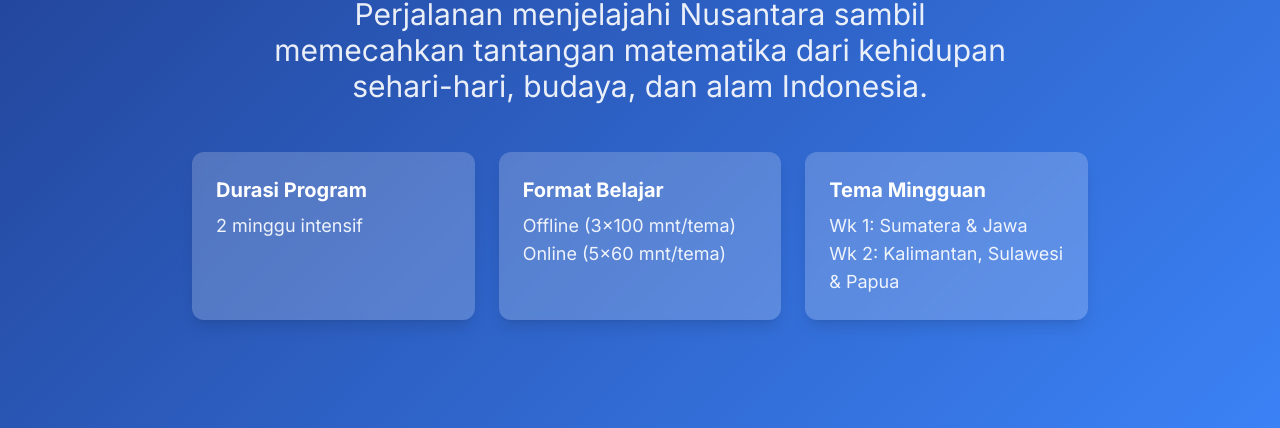
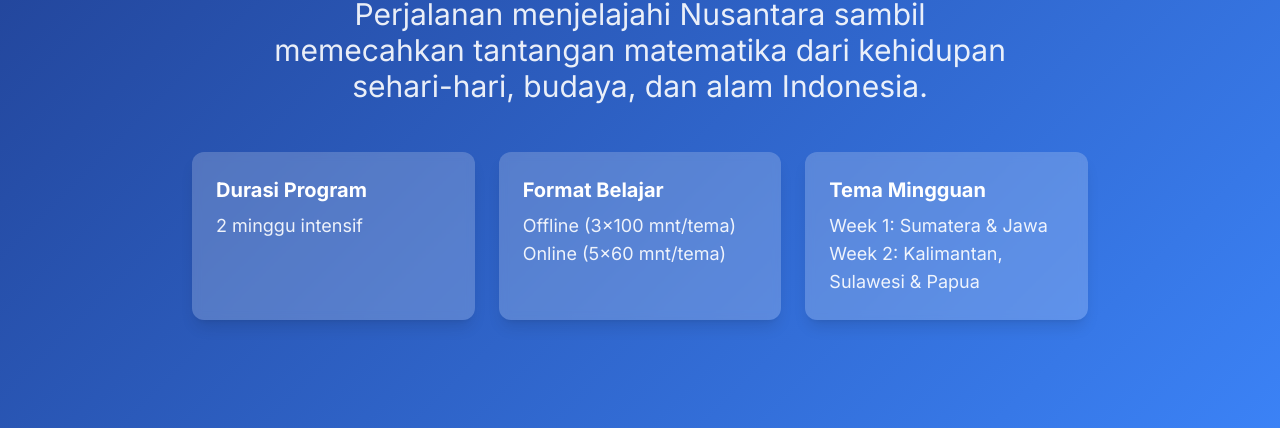
Before and after one commit to mathruangguru/coba, a plain HTML site: page holidayprogram/ideation/tema/new/index.html in a window 1280 px wide. Shown: the part 372-800 px from the top of the page. Drawn offline with nearby package versions, Linux system fonts and the light colour scheme.

Commit message:
Update index.html

```diff
--- a/holidayprogram/ideation/tema/new/index.html
+++ b/holidayprogram/ideation/tema/new/index.html
@@ -100,8 +100,8 @@
                     </div>
                     <div class="bg-white/20 backdrop-blur-sm p-6 rounded-xl shadow-lg">
                         <h3 class="text-xl font-bold mb-2">Tema Mingguan</h3>
-                        <p class="text-lg opacity-90">Wk 1: Sumatera & Jawa</p>
-                        <p class="text-lg opacity-90">Wk 2: Kalimantan, Sulawesi & Papua</p>
+                        <p class="text-lg opacity-90">Week 1: Sumatera & Jawa</p>
+                        <p class="text-lg opacity-90">Week 2: Kalimantan, Sulawesi & Papua</p>
                     </div>
                 </div>
             </div>
```
